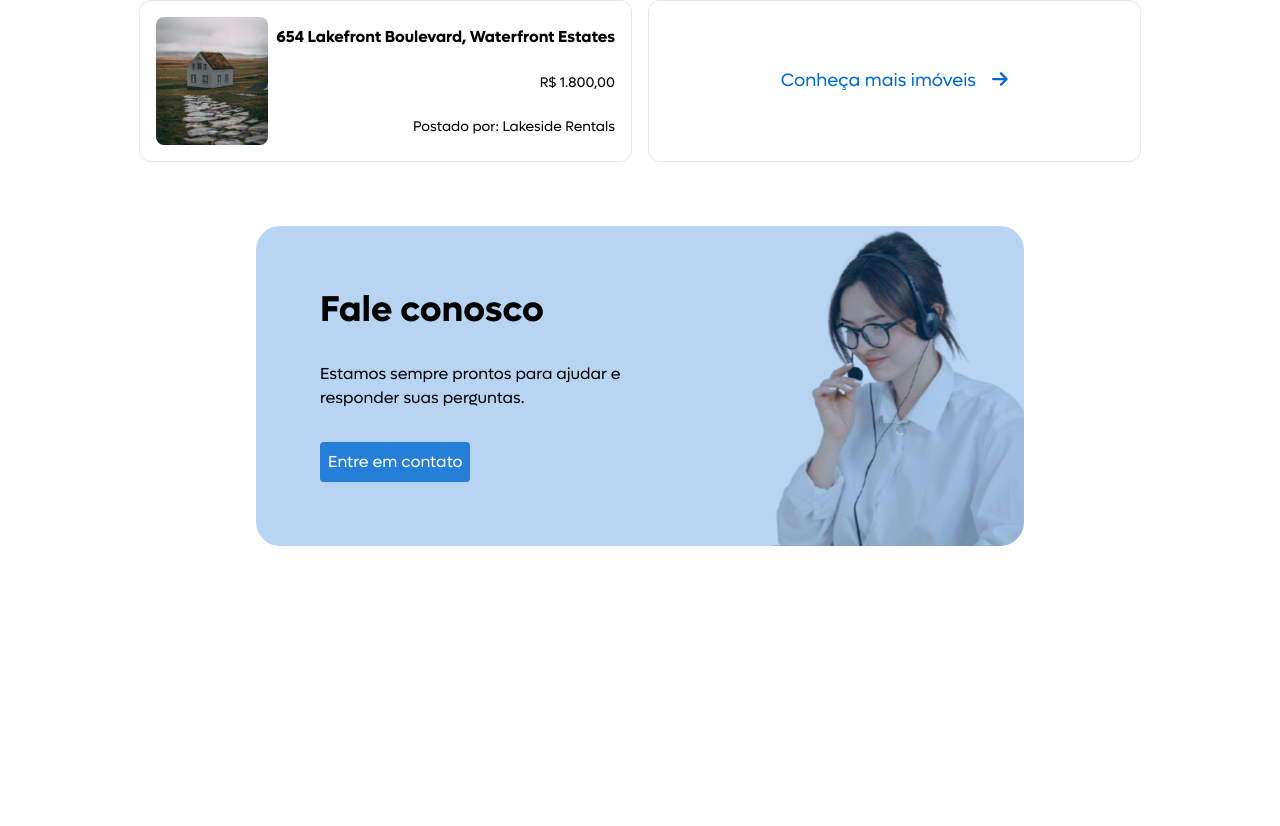
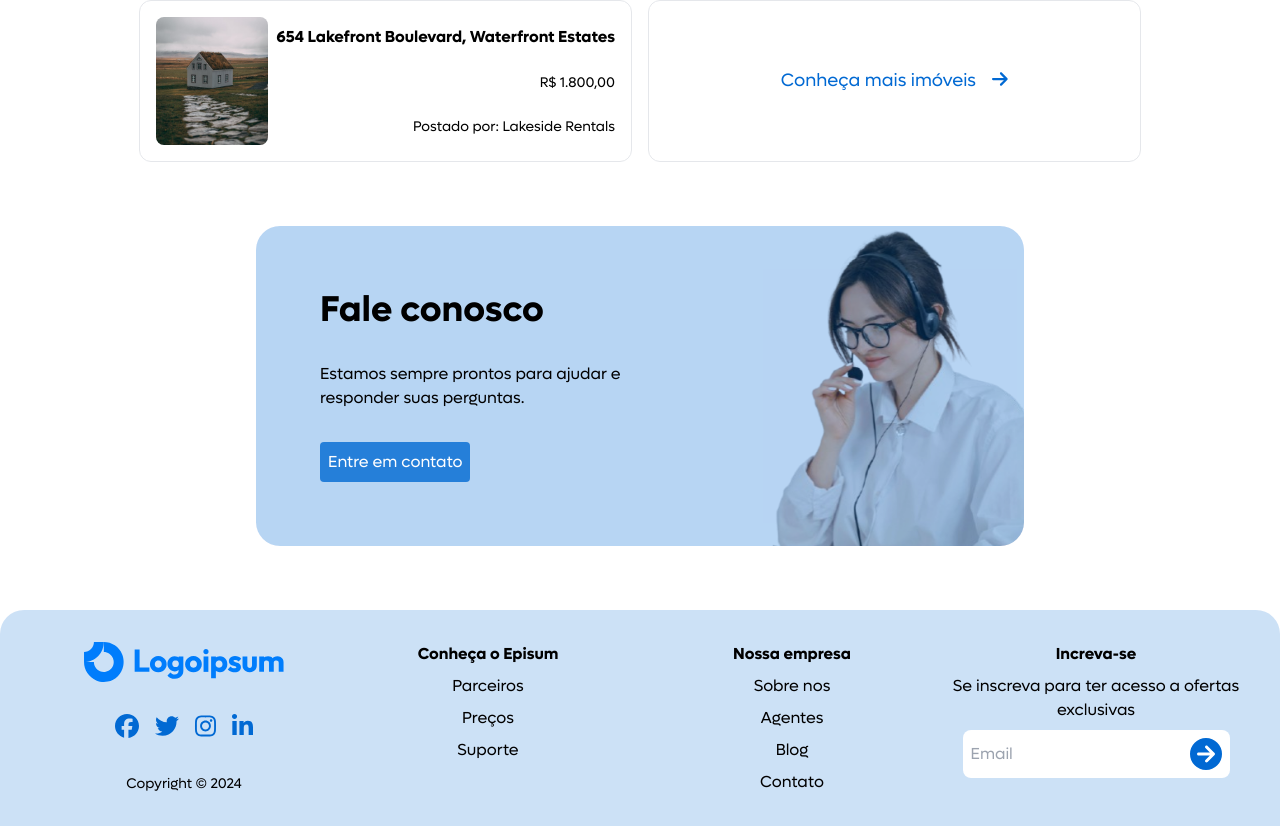
Before and after one commit to gabrielnovaisgs/real-state-landing-page, a Next.js app: page / in a window 1280 px wide. Shown: the part 1764-2590 px from the top of the page. Before the commit the page ends 2374 px from the top, so only its background shows below. Built offline with nearby package versions, Linux system fonts and the light colour scheme.

Commit message:
[feat]: footr

```diff
--- a/src/app/layout.tsx
+++ b/src/app/layout.tsx
@@ -5,6 +5,7 @@ import "./globals.css";
 import { Header } from "@/components/header/header";
 import { config } from '@fortawesome/fontawesome-svg-core'
 import '@fortawesome/fontawesome-svg-core/styles.css'
+import Footer from "@/components/footer/footer";
 config.autoAddCss = false
 
 export const metadata: Metadata = {
@@ -63,6 +64,7 @@ export default function RootLayout({
       >
         <Header />
         {children}
+        <Footer />
       </body>
     </html>
   );
--- /dev/null
+++ b/src/components/footer/footer.tsx
@@ -0,0 +1,45 @@
+import { faFacebook, faInstagram, faLinkedinIn, faTwitter } from "@fortawesome/free-brands-svg-icons";
+import { faArrowCircleRight } from "@fortawesome/free-solid-svg-icons";
+import { FontAwesomeIcon } from "@fortawesome/react-fontawesome";
+import Image from "next/image";
+import Link from "next/link";
+
+export default function Footer() {
+    return (
+        <footer className="bg-primary/20  text-center font-sans p-8 rounded-t-3xl grid grid-cols-4 justify-items-center
+        [&_.title]:font-bold
+        ">
+            <Image src="/logo-title.svg" alt="logo" width={200} height={100}
+                className="col-start-1 row-start-1 justify-self-center"
+            />
+            <ul className="text-primary flex gap-4 text-2xl col-start-1 row-start-2 self-center justify-self-center">
+                <li><Link href={`#`}><FontAwesomeIcon icon={faFacebook} /></Link></li>
+                <li><Link href={`#`}><FontAwesomeIcon icon={faTwitter} /></Link></li>
+                <li><Link href={`#`}><FontAwesomeIcon icon={faInstagram} /></Link></li>
+                <li><Link href={`#`}><FontAwesomeIcon icon={faLinkedinIn} /></Link></li>
+            </ul>
+            <p className="text-sm col-start-1 row-start-3 self-end justify-self-center">Copyright © {new Date().getFullYear()}</p>
+            <ul className="col-start-2 row-start-1 row-span-3 flex flex-col gap-2 items-center">
+                <li className="title">Conheça o Episum</li>
+                <li>Parceiros</li>
+                <li>Preços</li>
+                <li>Suporte</li>
+            </ul>
+            <ul className="col-start-3 row-start-1 row-span-3 flex flex-col gap-2 items-center">
+                <li className="title">Nossa empresa</li>
+                <li>Sobre nos</li>
+                <li>Agentes</li>
+                <li>Blog</li>
+                <li>Contato</li>
+            </ul>
+            <form className="col-start-4 row-start-1 row-span-3 flex flex-col gap-2 items-center">
+                <p className="title">Increva-se</p>
+                <label>Se inscreva para ter acesso a ofertas exclusivas</label>
+                <div className="p-2 flex gap-2 bg-white rounded-lg justify-center items-center border-primary has-[:focus]:border transition-all">
+                    <input type="email" placeholder="Email" className="outline-none" />
+                    <button type="submit"> <FontAwesomeIcon icon={faArrowCircleRight} size="2xl" className="text-primary" /></button>
+                </div>
+            </form>
+        </footer>
+    )
+}
```
